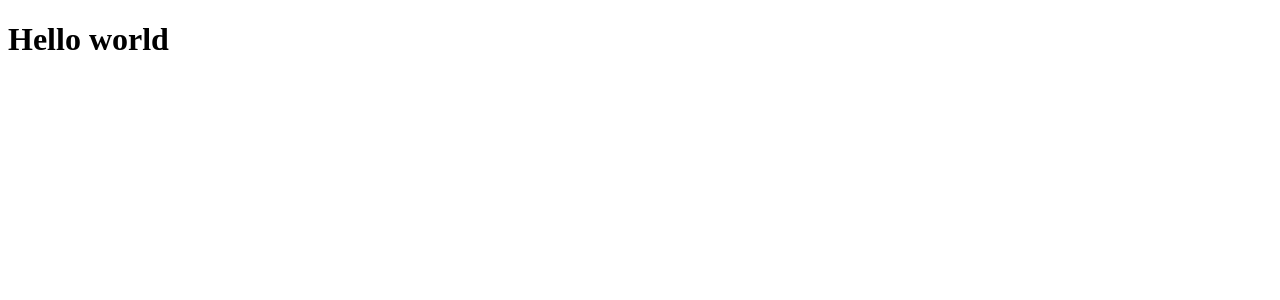
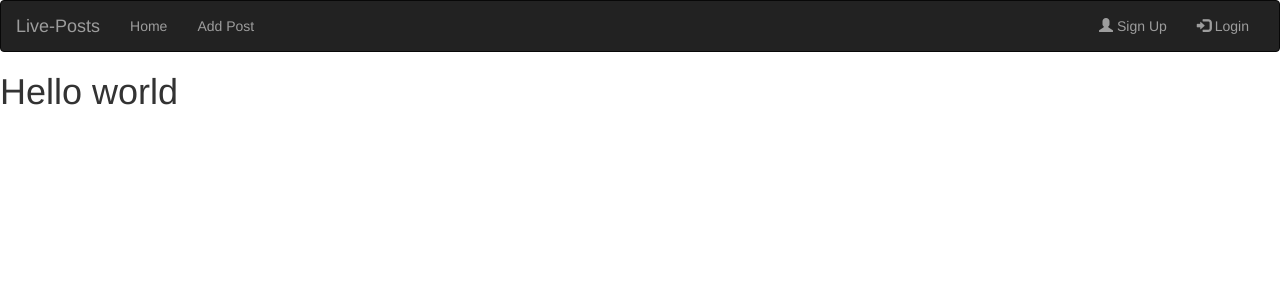
Before and after one commit to Michelle-bit-web/gallery-live-post, an Angular app: page / in a window 1280 px wide. Shown: the top 300 px of the page. Built offline with nearby package versions, Linux system fonts and the light colour scheme.

Commit message:
header from bootsrap implemented and customized

```diff
--- a/src/app/app.component.html
+++ b/src/app/app.component.html
@@ -1,2 +1,4 @@
+<app-header></app-header>
+
 <h1>Hello world</h1>
 <router-outlet />
--- a/src/app/app.component.ts
+++ b/src/app/app.component.ts
@@ -1,9 +1,13 @@
 import { Component } from '@angular/core';
 import { RouterOutlet } from '@angular/router';
+import { HeaderComponent } from './header/header.component';
 
 @Component({
   selector: 'app-root',
-  imports: [RouterOutlet],
+  imports: [
+    RouterOutlet,
+    HeaderComponent,
+  ],
   templateUrl: './app.component.html',
   styleUrl: './app.component.scss'
 })
--- a/src/app/header/header.component.html
+++ b/src/app/header/header.component.html
@@ -1 +1,24 @@
-<p>header works!</p>
+<nav class="navbar navbar-inverse">
+    <div class="container-fluid">
+        <div class="navbar-header">
+        <button type="button" class="navbar-toggle" data-toggle="collapse" data-target="#myNavbar">
+            <span class="icon-bar"></span>
+            <span class="icon-bar"></span>
+            <span class="icon-bar"></span>
+        </button>
+        <a class="navbar-brand" href="#">Live-Posts</a>
+        </div>
+        <div class="collapse navbar-collapse" id="myNavbar">
+        <ul class="nav navbar-nav">
+            <li ><a href="#">Home</a></li>
+        </ul>
+        <ul class="nav navbar-nav">
+            <li><a href="#">Add Post</a></li>
+        </ul>
+        <ul class="nav navbar-nav navbar-right">
+            <li><a href="#"><span class="glyphicon glyphicon-user"></span> Sign Up</a></li>
+            <li><a href="#"><span class="glyphicon glyphicon-log-in"></span> Login</a></li>
+        </ul>
+        </div>
+   </div>
+</nav>
--- a/src/index.html
+++ b/src/index.html
@@ -6,6 +6,9 @@
   <base href="/">
   <meta name="viewport" content="width=device-width, initial-scale=1">
   <link rel="icon" type="image/x-icon" href="favicon.ico">
+  <link rel="stylesheet" href="https://maxcdn.bootstrapcdn.com/bootstrap/3.4.1/css/bootstrap.min.css">
+  <script src="https://ajax.googleapis.com/ajax/libs/jquery/3.7.1/jquery.min.js"></script>
+  <script src="https://maxcdn.bootstrapcdn.com/bootstrap/3.4.1/js/bootstrap.min.js"></script>
 </head>
 <body>
   <app-root></app-root>
```
